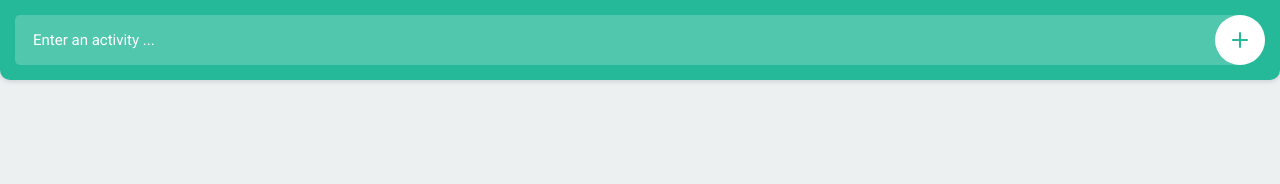
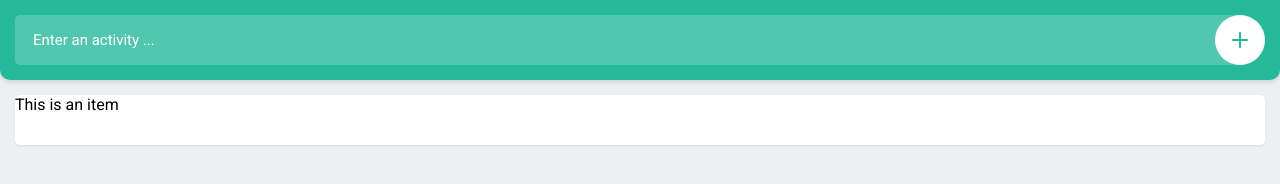
Before and after one commit to AllexisO/todo_list, a website: page index.html in a window 1280 px wide. Drawn offline with Linux system fonts and the light colour scheme.

Commit message:
Added list

```diff
--- a/index.html
+++ b/index.html
@@ -20,7 +20,18 @@
         </button>
     </header>
 
-    <!-- Scipt files -->
+    <div class="container">
+        <ul class="todo">
+            <li>
+                This is an item
+                <div class="buttons">
+
+                </div>
+            </li>
+        </ul>
+    </div>
+
+    <!-- Script files -->
     <script src="resources/js/main.js"></script>
 </body>
 </html>
--- a/resources/css/style.css
+++ b/resources/css/style.css
@@ -2,6 +2,7 @@
 
 body {
     background: #edf0f1;
+    padding: 80px 0 0 0;
 }
 
 body, input, button {
@@ -85,3 +86,32 @@ header button svg {
 header button svg .fill {
     fill: #25b99a;
 }
+
+.container{
+    width: 100%;
+    float: left;
+    padding: 15px;
+}
+
+ul.todo{
+    width: 100%;
+    float:left;
+}
+
+ul.todo li{
+    width:100%;
+    height:50px;
+    float:left;
+    margin: 0 0 10px 0;
+    background: #fff;
+    border-radius: 5px;
+    box-shadow: 0px 1px 2px rgba(44,62,80,0.10);
+}
+
+ul.todo li:last-of-type{
+    margin:0;
+}
+
+ul.todo li .buttons{
+    width: 100px;
+}
--- a/resources/js/main.js
+++ b/resources/js/main.js
@@ -2,6 +2,7 @@
 // If there is any text inside, the item field, add that text to the todo list
 document.getElementById('add').addEventListener('click', function () {
     var value = document.getElementById('item').value;
-
-    console.log(value);
-})
+    if (value) {
+        console.log('There was a value');
+    }
+});
```
